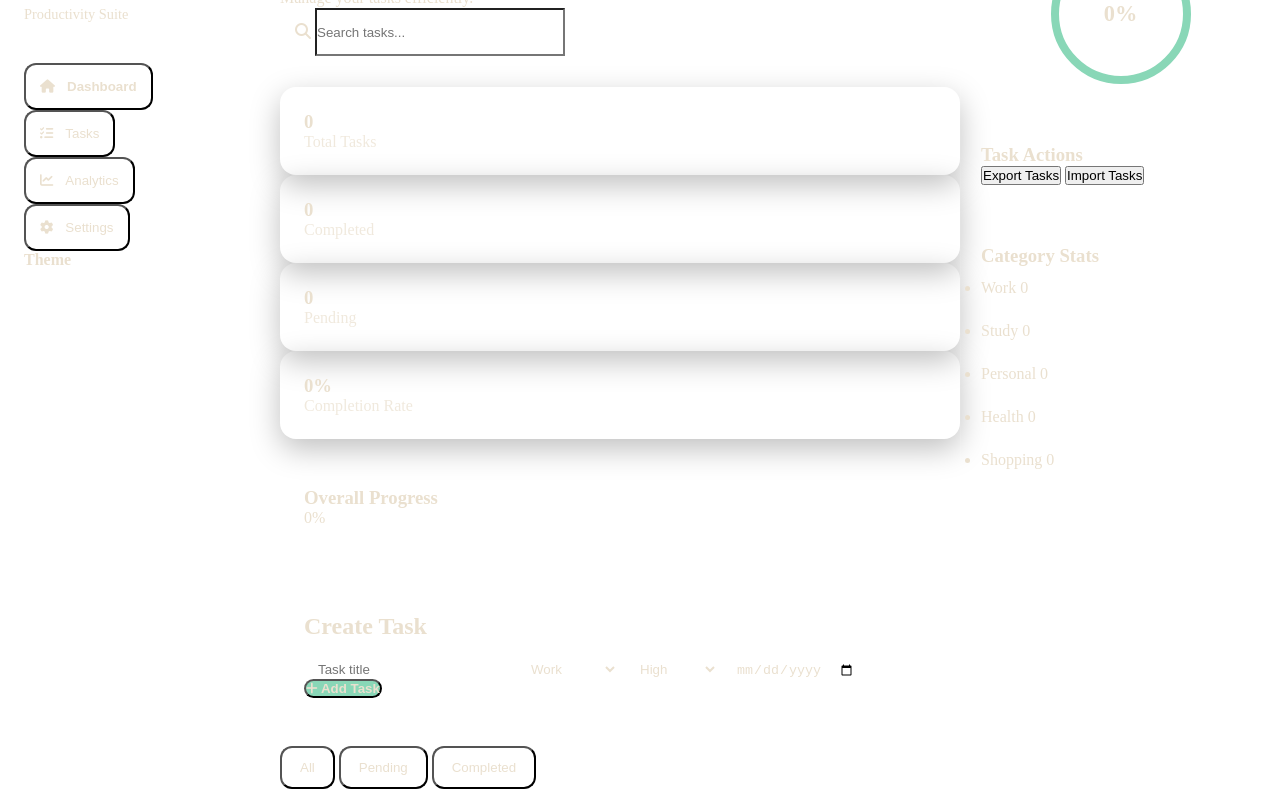
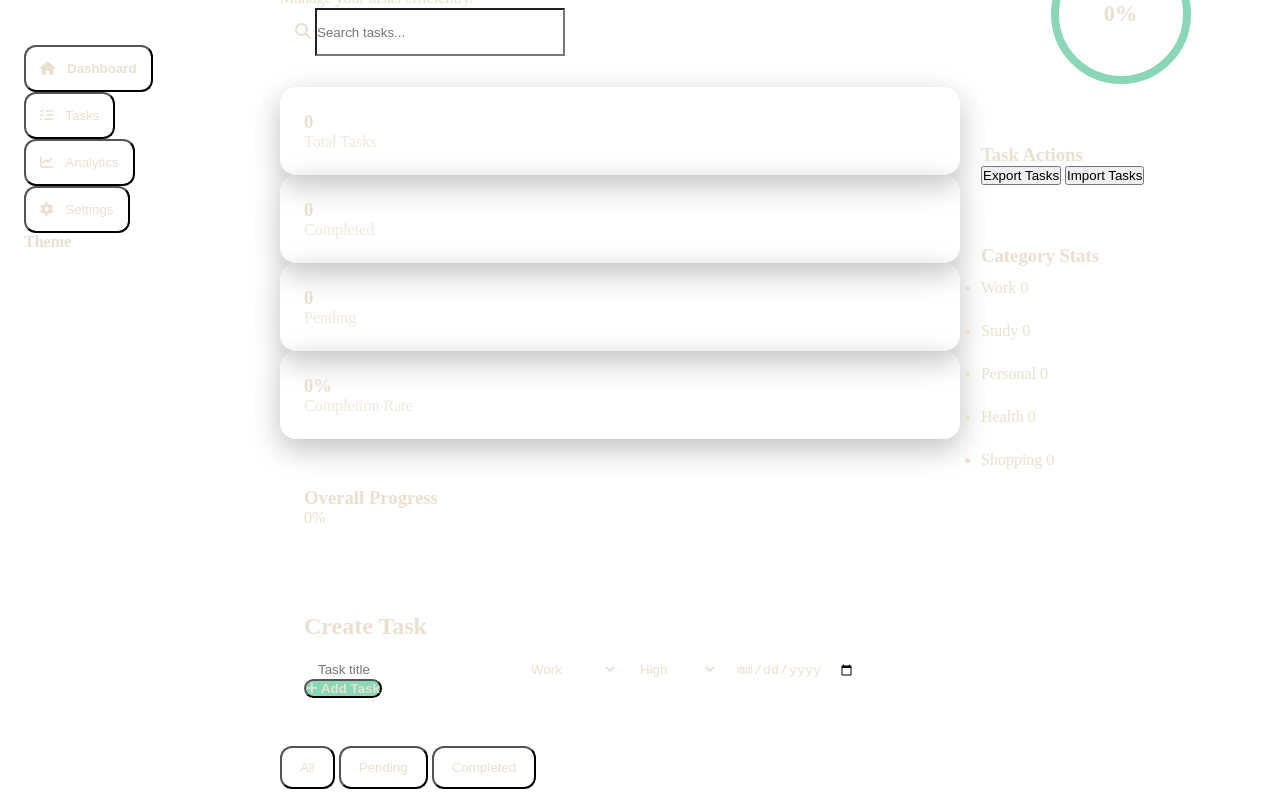
Before and after one commit to kashifdev-cyber/To-do-App, a plain HTML site: page index.html in a window 1280 px wide. Shown: the part 116-922 px from the top of the page. Drawn offline with Linux system fonts and the light colour scheme.

Commit message:
Refactor index.html structure and content

```diff
--- a/index.html
+++ b/index.html
@@ -60,8 +60,7 @@
 
             <div>
                 <h2>TaskFlow</h2>
-                <span>Productivity Suite</span>
-            </div>
+<span id="productivityLevel"></span>            </div>
 
         </div>
 
```
